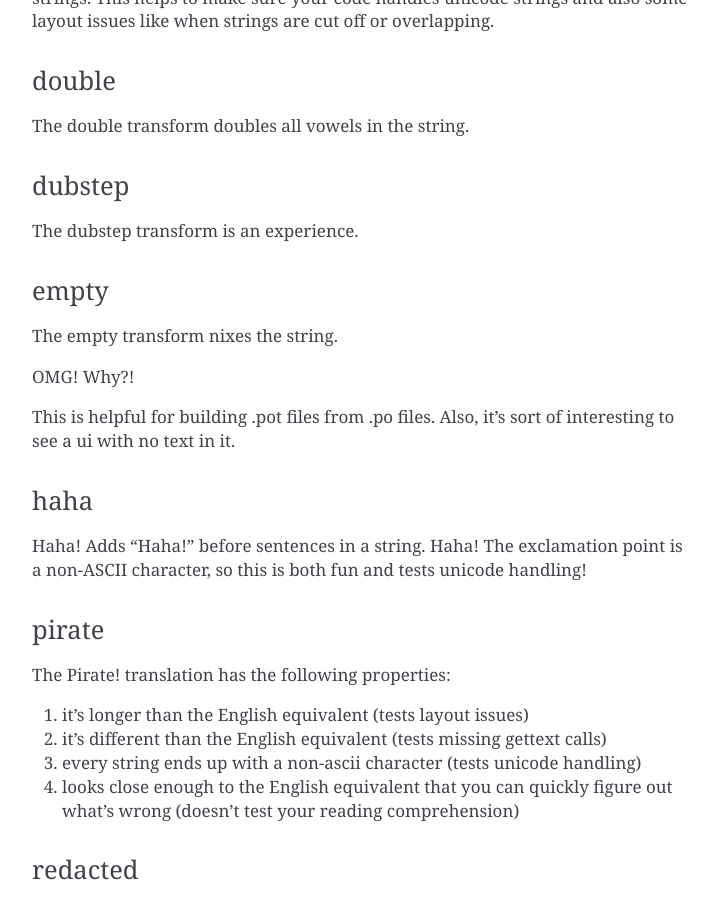
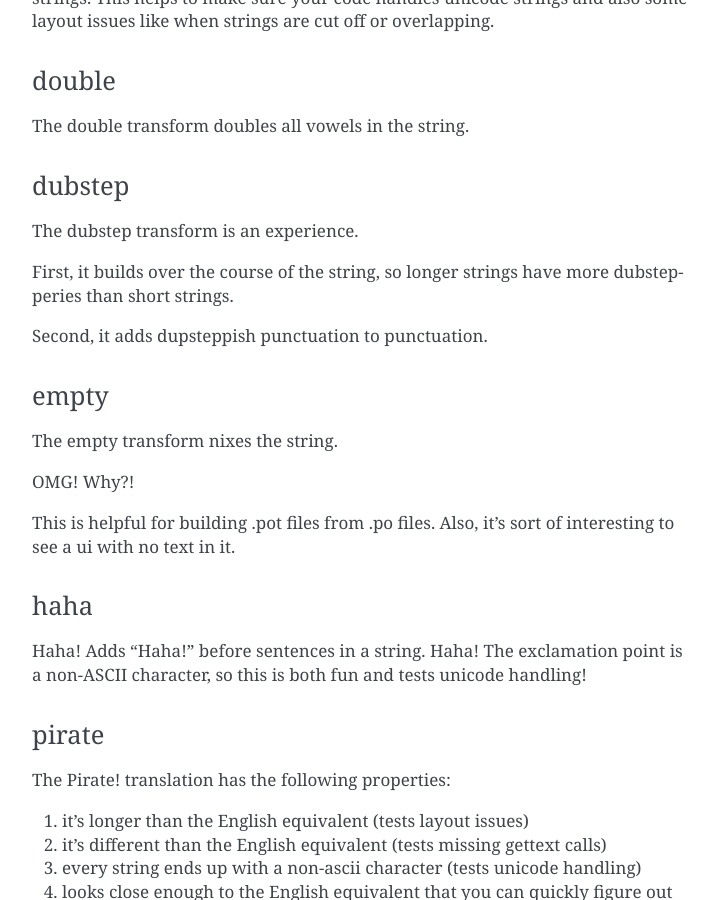
Before and after one commit to mozilla/dennis, a Sphinx documentation site: the page built from docs/translating.rst, in a window 1280 px wide and 900 px high, scrolled down 2205 px. Shown: the whole window, without its empty margins (388-1105 px from the left). Built offline with Sphinx 7.4.7, drawn with Linux system fonts in a browser that asks for light colours.

Commit message:
Document dubstep (#74)

```diff
--- a/docs/translating.rst
+++ b/docs/translating.rst
@@ -124,6 +124,11 @@ dubstep
 -------
 
 The dubstep transform is an experience.
+
+First, it builds over the course of the string, so longer strings have more
+dubstepperies than short strings.
+
+Second, it adds dupsteppish punctuation to punctuation.
 
 
 empty
```
Also changed, not shown: 1 other file.
